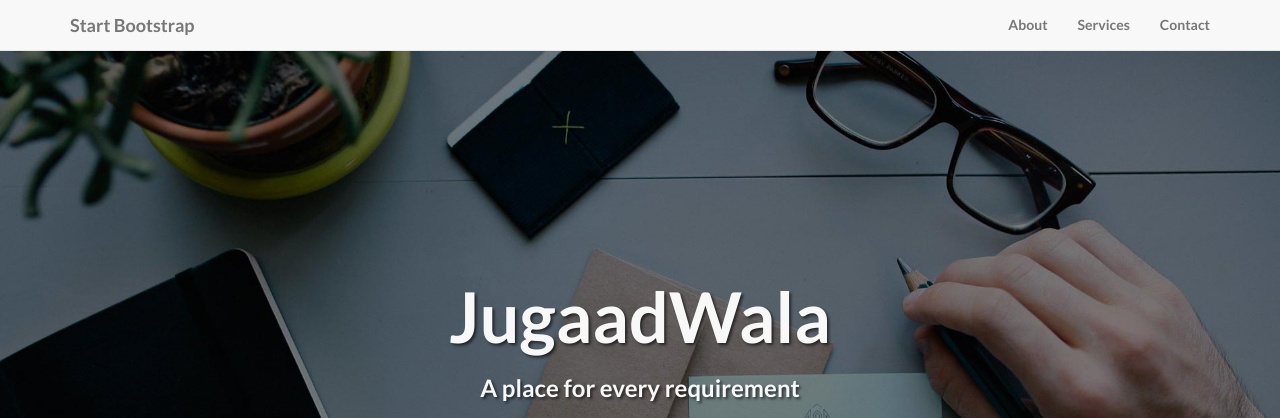
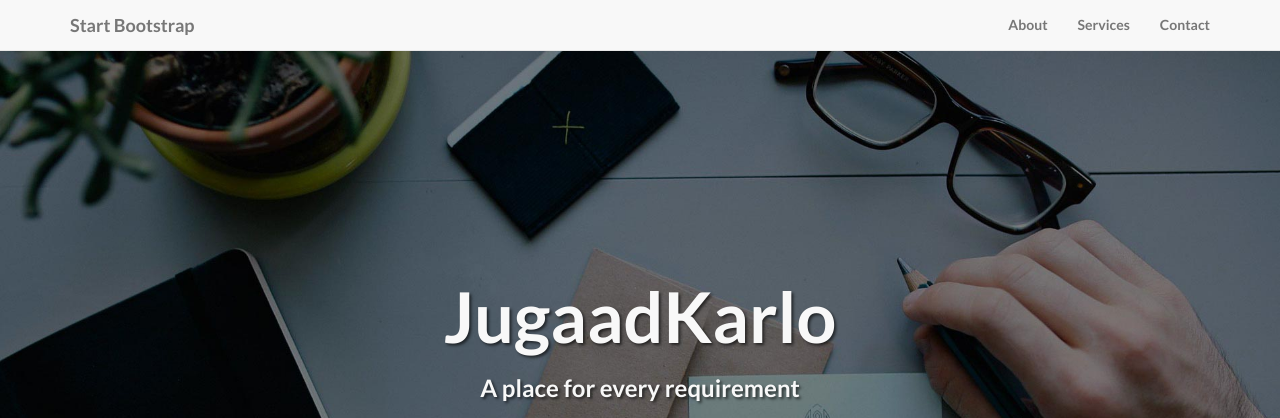
Before and after one commit to Jugaadwala/jugaadwala, a website: page app/frontend/index.html in a window 1280 px wide. Shown: the top 418 px of the page. Drawn offline with Linux system fonts and the light colour scheme.

Commit message:
frontend template added

```diff
--- a/app/frontend/index.html
+++ b/app/frontend/index.html
@@ -72,7 +72,7 @@
             <div class="row">
                 <div class="col-lg-12">
                     <div class="intro-message">
-                        <h1>JugaadWala</h1>
+                        <h1>JugaadKarlo</h1>
                         <h3>A place for every requirement</h3>
                         <hr class="intro-divider">
                         <ul class="list-inline intro-social-buttons">
```
